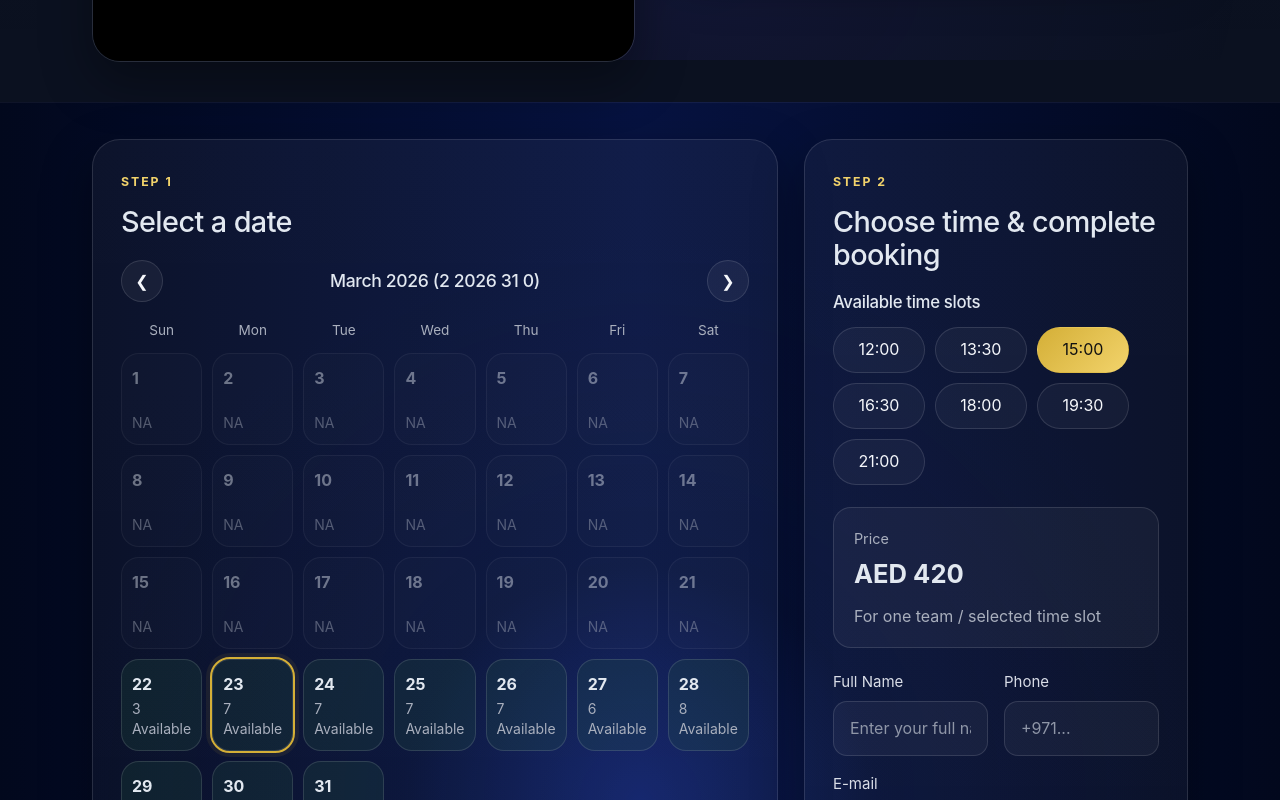
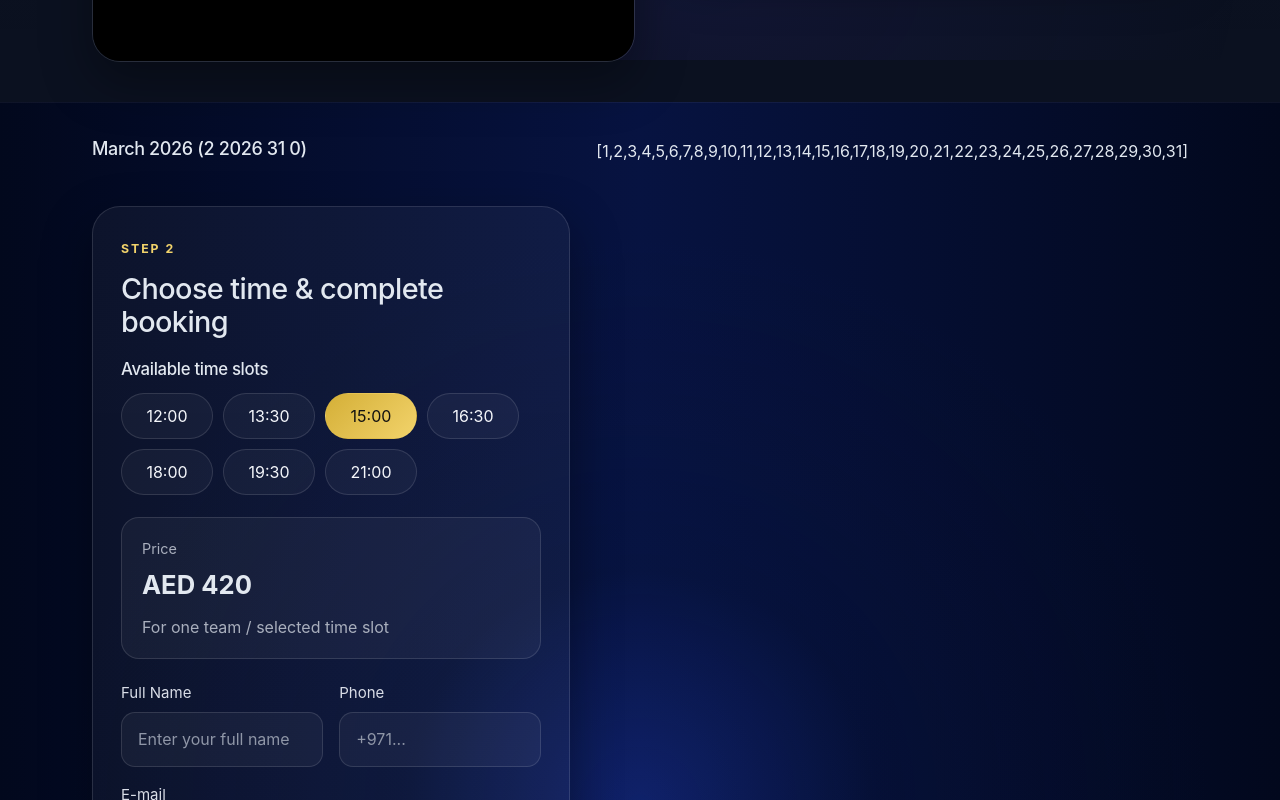
Before and after one commit to kiumars609/escape-finder, a React (Vite) app: page /room/1 in a window 1280 px wide. Shown: the part 740-1540 px from the top of the page. Built offline with nearby package versions, Linux system fonts and the light colour scheme.

Commit message:
Edit calendar

```diff
--- a/src/Pages/Room/Booking/Calendar/Calendar.jsx
+++ b/src/Pages/Room/Booking/Calendar/Calendar.jsx
@@ -8,13 +8,27 @@ export default function Calendar() {
   const daysInMonth = new Date(year, month + 1, 0).getDate();
   const firstDayOfMonth = new Date(year, month, 1).getDay();
 
+  const days = [];
+  for (let day = 1; day <= daysInMonth; day++) {
+    days.push(day);
+  }
+
+  const emptydays = [];
+  for (let i = 0; i < firstDayOfMonth; i++) {
+    emptydays.push(null);
+  }
 
   console.log(currentDate);
 
-
   return (
     <>
-      <div className="calendar-card">
+      <h3>
+        March 2026 (
+        {month + " " + year + " " + daysInMonth + " " + firstDayOfMonth})
+      </h3>
+      <p>{JSON.stringify(days)}</p>
+
+      {/* <div className="calendar-card">
         <div className="section-head">
           <span className="section-kicker">Step 1</span>
           <h2>Select a date</h2>
@@ -22,7 +36,9 @@ export default function Calendar() {
 
         <div className="calendar-topbar">
           <button className="calendar-nav-btn">&#10094;</button>
-          <h3>March 2026 ({month + ' ' + year + ' ' + daysInMonth + ' ' + firstDayOfMonth})</h3>
+          <h3>
+            March 2026
+          </h3>
           <button className="calendar-nav-btn">&#10095;</button>
         </div>
 
@@ -166,7 +182,7 @@ export default function Calendar() {
             <small>7 Available</small>
           </div>
         </div>
-      </div>
+      </div> */}
     </>
   );
 }
```
